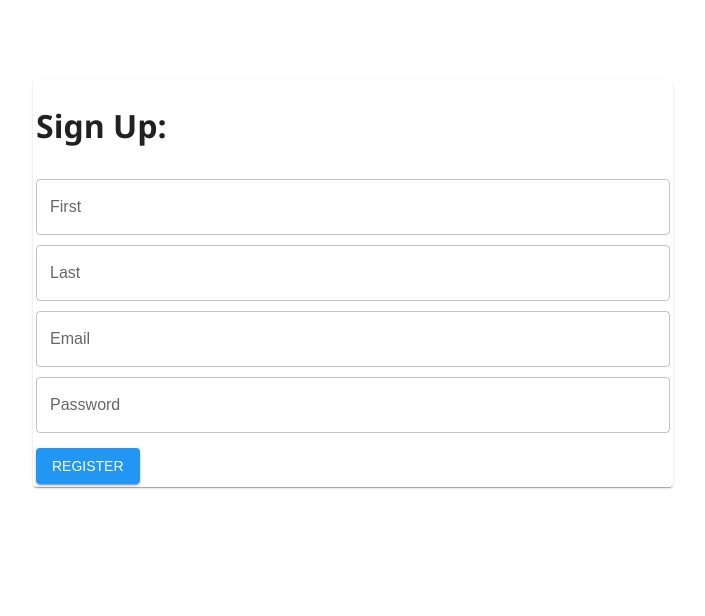
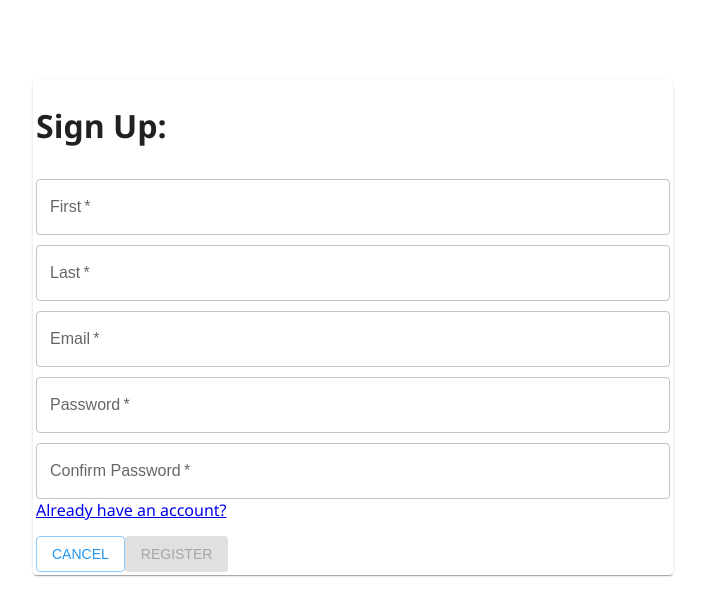
Before and after one commit to DebugDynamo-temp/plan-pulse, a React (Vite) app in the folder client/: page /register in a window 1280 px wide. Shown: the top 616 px of the page, without its empty margins (287-992 px from the left). Built offline with nearby package versions, Linux system fonts and the light colour scheme.

Commit message:
added form validation using the react-hook-form plugin

```diff
--- a/client/package.json
+++ b/client/package.json
@@ -15,6 +15,7 @@
     "@mui/material": "^6.1.1",
     "react": "^18.3.1",
     "react-dom": "^18.3.1",
+    "react-hook-form": "^7.53.0",
     "react-router-dom": "^6.26.2"
   },
   "devDependencies": {
--- a/client/src/pages/Register.jsx
+++ b/client/src/pages/Register.jsx
@@ -1,32 +1,148 @@
 import Button from '@mui/material/Button';
 import Paper from '@mui/material/Paper';
 import TextField from '@mui/material/TextField';
-import { useState } from 'react';
+import { useForm, Controller } from 'react-hook-form';
 
 function Register() {
-    const [form, setForm] = useState({
-        fname: '',
-        lname: '',
-        email: '',
-        pswd: ''
-    })
+    const {
+        control,
+        handleSubmit,
+        formState: {
+            errors,
+            isDirty,
+            isValid
+        },
+        reset,
+        watch
+    } = useForm({
+        mode: 'onChange',
+        defaultValues: {
+            fname: '',
+            lname: '',
+            email: '',
+            pswd: '',
+            confirmPswd: ''
+        }
+    });
+    const pswd = watch('pswd', '');
 
-    function changeField(e){
-        setForm(...form, { [e.target.id]: e.target.value });
-        console.log(form);
+    function submit(data, e){
+        //send data to server to create user, filtering out the confirmPswd
+        delete data.confirmPswd;
+        console.log(data);
     }
 
     return (
-        <form>
+        <form onSubmit={handleSubmit(submit)}>
             <Paper id="paper">
                 <h1>Sign Up:</h1>
-                <TextField className='textField' onChange={changeField} id='fname' label='First' variant='outlined' fullWidth />
-                <TextField className='textField' onChange={changeField} id='lname' label='Last' variant='outlined' fullWidth />
-                <TextField className='textField' onChange={changeField} id='email' label='Email' variant='outlined' fullWidth />
-                <TextField className='textField' onChange={changeField} id='pswd' label='Password' type="password" autoComplete='none' variant='outlined' fullWidth />
+                <Controller
+                    name="fname"
+                    control={control}
+                    rules={{ required: "First name is required." }}
+                    render={({ field: { onChange, value }}) => (
+                        <TextField
+                            className='textField'
+                            value={value}
+                            onChange={onChange}
+                            id='fname'
+                            label='First'
+                            variant='outlined'
+                            error={errors.fname ? true : false}
+                            helperText={errors.fname?.message}
+                            fullWidth required
+                        />
+                    )}
+                />
+                <Controller
+                    name="lname"
+                    control={control}
+                    rules={{ required: "Last name is required." }}
+                    render={({ field: { onChange, value }}) => (
+                        <TextField
+                            className='textField'
+                            value={value}
+                            onChange={onChange}
+                            id='lname'
+                            label='Last'
+                            variant='outlined'
+                            error={errors.lname ? true : false}
+                            helperText={errors.lname?.message}
+                            fullWidth required
+                        />
+                    )}
+                />
+                <Controller
+                    name="email"
+                    control={control}
+                    rules={{
+                        required: 'Email is required',
+                        pattern: {
+                            value: /^(([^<>()[\]\\.,;:\s@"]+(\.[^<>()[\]\\.,;:\s@"]+)*)|(".+"))@((\[[0-9]{1,3}\.[0-9]{1,3}\.[0-9]{1,3}\.[0-9]{1,3}])|(([a-zA-Z\-0-9]+\.)+[a-zA-Z]{2,}))$/,
+                            message: 'Please enter a valid email'
+                        }
+                     }}
+                    render={({ field: { onChange, value }}) => (
+                        <TextField
+                            className='textField'
+                            value={value}
+                            onChange={onChange}
+                            id='email'
+                            label='Email'
+                            variant='outlined'
+                            error={errors.email ? true : false}
+                            helperText={errors.email?.message}
+                            fullWidth required
+                        />
+                    )}
+                />
+                <Controller
+                    name="pswd"
+                    control={control}
+                    rules={{
+                        required: "Password is required",
+                        minLength: 8
+                    }}
+                    render={({ field: { onChange, value }}) => (
+                        <TextField
+                            className='textField'
+                            value={value}
+                            onChange={onChange}
+                            type="password"
+                            id='pswd'
+                            label='Password'
+                            variant='outlined'
+                            error={errors.pswd ? true : false}
+                            helperText={errors.pswd?.message}
+                            fullWidth required
+                        />
+                    )}
+                />
+                <Controller
+                    name="confirmPswd"
+                    control={control}
+                    rules={{
+                        required: "Passwords must match",
+                        validate: (value, formValues) => value === pswd
+                    }}
+                    render={({ field: { onChange, value }}) => (
+                        <TextField
+                            className='textField'
+                            value={value}
+                            onChange={onChange}
+                            type="password"
+                            id='confirmPswd'
+                            label='Confirm Password'
+                            variant='outlined'
+                            error={errors.confirmPswd || value !== pswd? true : false}
+                            fullWidth required
+                        />
+                    )}
+                />
+                <a href='/login'>Already have an account?</a>
                 <footer>
-                    <Button variant='contained'>Register</Button>
-
+                    <Button variant='outlined' onClick={() => reset()}>Cancel</Button>
+                    <Button variant='contained' type='submit' disabled={!isDirty || !isValid} >Register</Button>
                 </footer>
             </Paper>
         </form>
```
Also changed, not shown: 1 other file (tests, documents, lock files or other folders).
